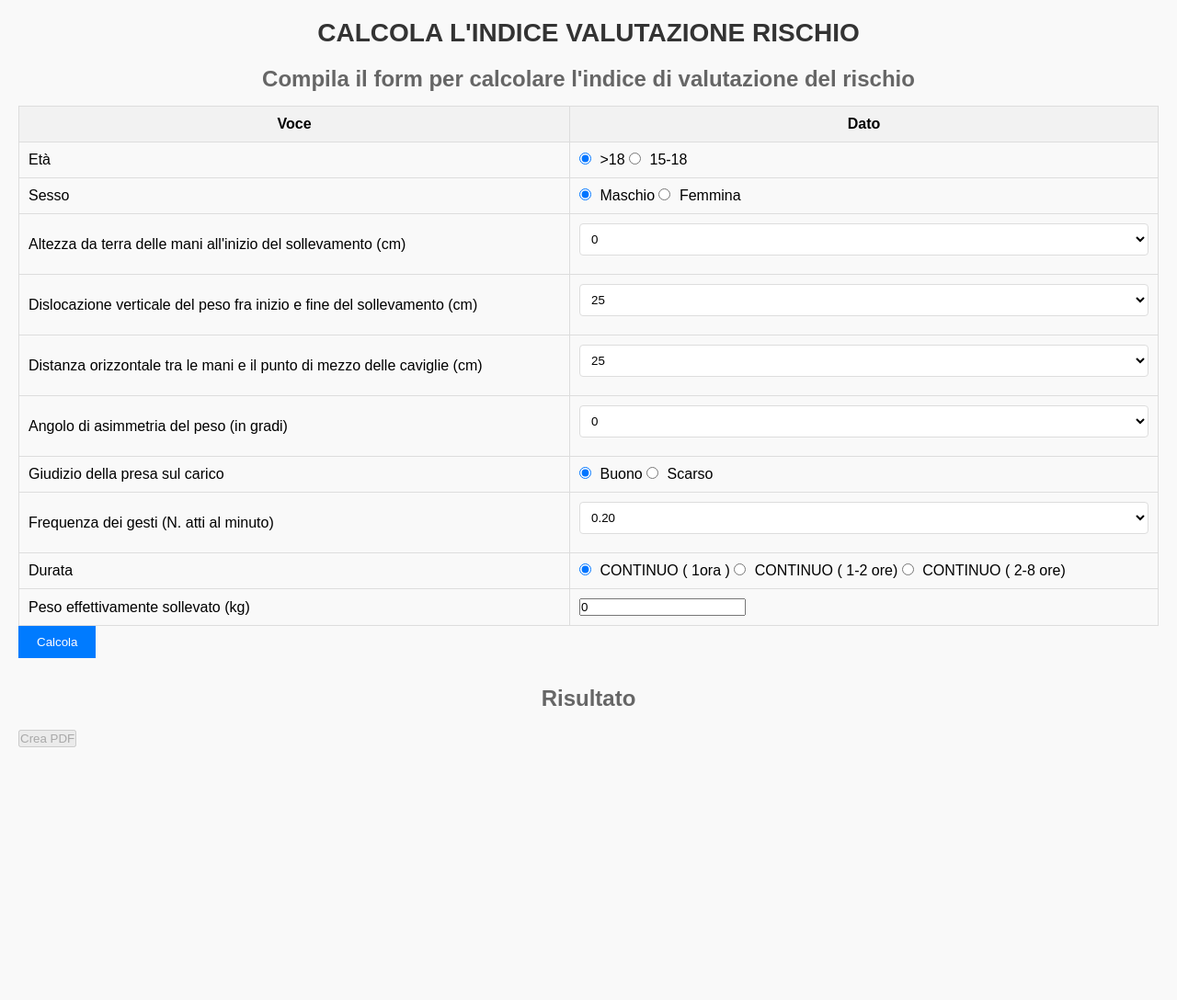
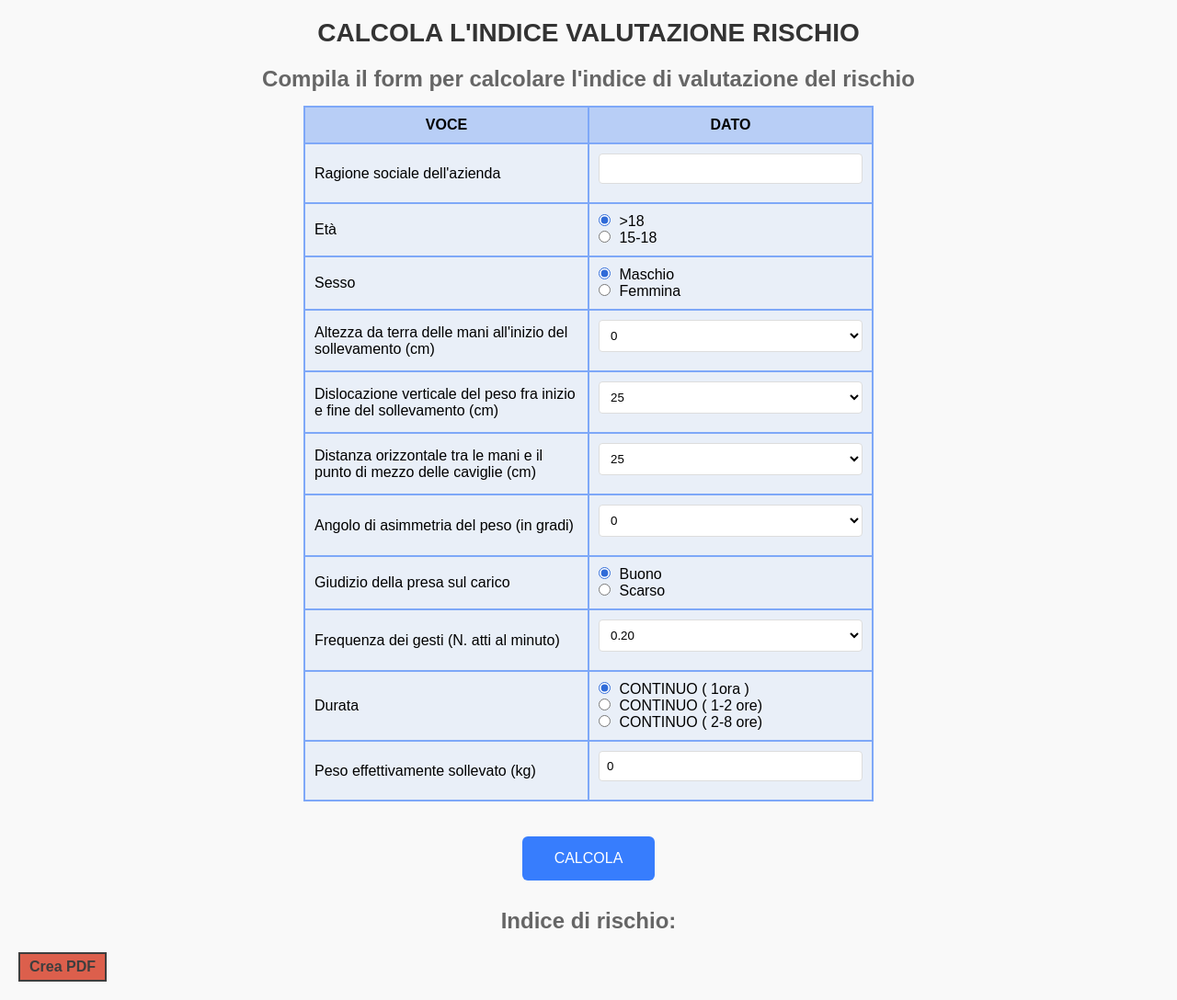
Before and after one commit to GabrySonzo/GEP-DVR, a plain HTML site: page index.html in a window 1280 px wide. Shown: the whole page at 92% size. Before the commit the page ends 833 px from the top, so only its background shows below. Drawn offline with nearby package versions, Linux system fonts and the light colour scheme.

Commit message:
STILEEEEEE

```diff
--- a/index.html
+++ b/index.html
@@ -12,21 +12,39 @@
     <form>
         <table border="1">
             <tr>
-                <th>Voce</th>
-                <th>Dato</th>
+                <th>VOCE</th>
+                <th>DATO</th>
+            </tr>
+            <tr>
+                <td><label for="ragione_sociale">Ragione sociale dell'azienda</label></td>
+                <td>
+                    <input type="text" name="ragione_sociale" id="ragione_sociale">
+                </td>
             </tr>
             <tr>
                 <td><label for="eta">Età</label></td>
                 <td>
-                    <input type="radio" name="eta" value="0" data-text=">18" checked> >18
-                    <input type="radio" name="eta" value="1" data-text="15-18"> 15-18
+                    <div>
+                        <input type="radio" name="eta" value="0" data-text=">18" id="18" checked>
+                        <label for="18">>18</label>
+                    </div>
+                    <div>
+                        <input type="radio" name="eta" value="1" data-text="15-18" id="15-18">
+                        <label for="15-18">15-18</label>
+                    </div>
                 </td>
             </tr>
             <tr>
                 <td><label for="sesso">Sesso</label></td>
                 <td>
-                    <input type="radio" name="sesso" value="0" data-text="Maschio" checked> Maschio
-                    <input type="radio" name="sesso" value="1" data-text="Femmina"> Femmina
+                    <div>
+                        <input type="radio" name="sesso" value="0" data-text="maschio" id="maschio" checked>
+                        <label for="maschio">Maschio</label>
+                    </div>
+                    <div>
+                        <input type="radio" name="sesso" value="1" data-text="femmina" id="femmina">
+                        <label for="femmina">Femmina</label>
+                    </div>
                 </td>
             </tr>
             <tr>
@@ -90,8 +108,14 @@
             <tr>
                 <td><label for="presa">Giudizio della presa sul carico</label></td>
                 <td>
-                    <input type="radio" name="presa" id="Buono" value="0" data-text="Buono" checked> Buono
-                    <input type="radio" name="presa" id="Scarso" value="1" data-text="Scarso"> Scarso
+                    <div>
+                        <input type="radio" name="presa" id="Buono" value="0" data-text="buono" checked>
+                        <label for="Buono">Buono</label>
+                    </div>
+                    <div>
+                        <input type="radio" name="presa" id="Scarso" value="1" data-text="scarso">
+                        <label for="Scarso">Scarso</label>
+                    </div>
                 </td>
             </tr>
             <tr>
@@ -111,9 +135,18 @@
             <tr>
                 <td><label for="durata">Durata</label></td>
                 <td>
-                    <input type="radio" name="durata" value="0" data-text="CONTINUO ( 1ora )" checked> CONTINUO ( 1ora )
-                    <input type="radio" name="durata" value="1" data-text="CONTINUO ( 1-2 ore)"> CONTINUO ( 1-2 ore)
-                    <input type="radio" name="durata" value="2" data-text="CONTINUO ( 2-8 ore)"> CONTINUO ( 2-8 ore)
+                    <div>
+                        <input type="radio" name="durata" value="0" data-text="CONTINUO ( 1ora )" id="1h" checked>
+                        <label for="1h">CONTINUO ( 1ora )</label>
+                    </div>
+                    <div>
+                        <input type="radio" name="durata" value="1" data-text="CONTINUO ( 1-2 ore)" id="2h">
+                        <label for="2h">CONTINUO ( 1-2 ore)</label>
+                    </div>
+                    <div>
+                        <input type="radio" name="durata" value="2" data-text="CONTINUO ( 2-8 ore)" id="8h">
+                        <label for="8h">CONTINUO ( 2-8 ore)</label>
+                    </div>
                 </td>
             </tr>
             <tr>
@@ -123,10 +156,11 @@
                 </td>
             </tr>
         </table>
-        <input type="button" value="Calcola" onclick="calcola()">
+        <br>
+        <input type="button" value="CALCOLA" onclick="calcola()">
     </form>
 
-    <h2>Risultato</h2>
+    <h2>Indice di rischio:</h2>
     <p id="risultato"></p>
 
     <button type="button" value="pdf" onclick="createPdf()" disabled="true" id="pdf">Crea PDF</button>
--- a/script.js
+++ b/script.js
@@ -36,14 +36,13 @@ function calcola(){
 
     var limite = costante * altezza * dislocazione * distanza * angolo * presa * relazione;
     var risultato = peso/limite;
+    risultato = Math.round(risultato * 100) / 100;
     document.getElementById("risultato").innerHTML = risultato;
     document.getElementById("pdf").disabled = false;
 }
 
 function createPdf() {
-
     var doc = new jsPDF();
-    doc.text(20, 20, 'Dati del form:');
 
     var formData = new FormData(document.querySelector('form'));
     var data = {};
@@ -52,15 +51,25 @@ function createPdf() {
     }
 
     var yPos = 30;
+
+    var ragioneSociale = document.getElementById("ragione_sociale").value;
+    doc.setFontSize(20);
+    doc.setFontStyle("bold");
+    var centerPos = (doc.internal.pageSize.width / 2) - (doc.getStringUnitWidth(ragioneSociale) * doc.internal.getFontSize() / 2);
+    doc.text(centerPos, yPos, ragioneSociale);
+    doc.setFontSize(12);
+    doc.setFontStyle("normal");
+    yPos += 10;
     var i = 0;
     for (var key in data) {
-        if (data.hasOwnProperty(key)) {
-            doc.text(20, yPos, key + ': ' + valori[i++]);
+        if (data.hasOwnProperty(key) && key !== "ragione_sociale") {
+            doc.text(20, yPos, key + ': ' +valori[i++]);
             yPos += 10;
         }
     }
-    doc.text(20, yPos, 'Indice di Rischio: ' + valori[i++]);
 
+    var risultato = document.getElementById("risultato").innerHTML;
+    doc.text(20, yPos, 'Indice di Rischio: ' + risultato);
 
     doc.save('risultato.pdf');
 }
--- a/style.css
+++ b/style.css
@@ -35,27 +35,33 @@ form {
 
 /* Stile per la tabella */
 table {
-    width: 100%;
+    width: 50%;
     border-collapse: collapse;
     border: 1px solid #ddd;
+    margin: 0 auto;
+    border-width: 2px;
+    border-color: #7EA8F8;
+    border-style: solid;
+
 }
 
 /* Stile per le celle dell'intestazione della tabella */
 th {
-    background-color: #f2f2f2;
-    border: 1px solid #ddd;
+    background-color: #b8cef6;
+    border-width: 2px;
+    border-color: #7EA8F8;
+    border-style: solid;
     padding: 10px;
 }
 
 /* Stile per le celle della tabella */
 td {
-    border: 1px solid #ddd;
+    background-color: #e9eff8;
+    border-width: 2px;
+    border-color: #7EA8F8;
+    border-style: solid;
     padding: 10px;
-}
-
-/* Stile per i radio button */
-input[type="radio"] {
-    margin-right: 5px;
+    width: 50%;
 }
 
 /* Stile per i select */
@@ -70,23 +76,29 @@ select {
 
 /* Stile per i pulsanti */
 input[type="button"] {
-    padding: 10px 20px;
-    background-color: #007bff;
+    border-radius: 6px;
+    padding: 15px 35px;
+    background-color: #377dfd;
     color: #fff;
     border: none;
     cursor: pointer;
+    font-size: 16px;
+    display: block;
+    margin: 0 auto;
+    margin-top: 20px;
 }
 
 input[type="button"]:hover {
-    background-color: #0056b3;
+    background-color: #306bd8;
 }
 
 /* Stile per il risultato */
 #risultato {
-    font-size: 18px;
+    font-size: 25px;
     color: #333;
     margin-top: 20px;
     text-align: center;
+    font-weight: bold;
 }
 
 /* Stile per il footer */
@@ -95,3 +107,66 @@ footer {
     margin-top: 20px;
     color: #666;
 }
+
+/* Stile per il pdf */
+#pdf {
+    background-color: #fd4e37;
+    color: rgb(0, 0, 0);
+    border: solid;
+    padding: 5px 10px;
+    font-weight: bold;
+    border-color: rgb(0, 0, 0);
+    border-width: 2.5px;
+    cursor: pointer;
+    font-size: 16px;
+    display: block;
+    margin-top: 10px;
+}
+
+/* Stile per il pdf disabilitato */
+#pdf:disabled {
+    background-color: #dc5f4c;
+    color: rgb(62, 62, 62);
+    border: solid;
+    padding: 5px 10px;
+    font-weight: bold;
+    border-color: rgb(62, 62, 62);
+    border-width: 2.5px;
+    cursor: not-allowed;
+    font-size: 16px;
+    display: block;
+    margin-top: 10px;
+}
+
+/* Stile per il pdf hover quando è abilitato */
+#pdf:hover:enabled {
+    background-color: #f96459;
+}
+
+/*Stile per ragione sociale*/
+#ragione_sociale {
+    width: 100%;
+    padding: 8px;
+    border: 1px solid #ddd;
+    border-radius: 4px;
+    background-color: #fff;
+    margin-bottom: 10px;
+}
+
+#peso{
+    width: 100%;
+    padding: 8px;
+    border: 1px solid #ddd;
+    border-radius: 4px;
+    background-color: #fff;
+    margin-bottom: 10px;
+}
+
+/*stile per radio*/
+input[type="radio"] {
+    accent-color: #306bd8;
+    padding: 10px;
+    border-radius: 4px;
+    margin-right: 5px;
+    cursor: pointer;
+}
```
